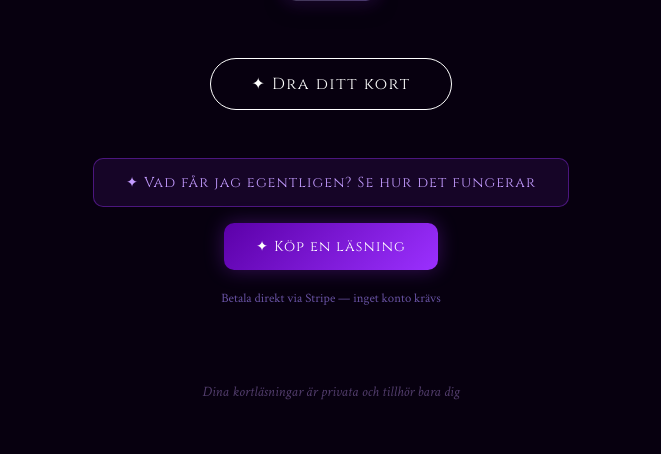
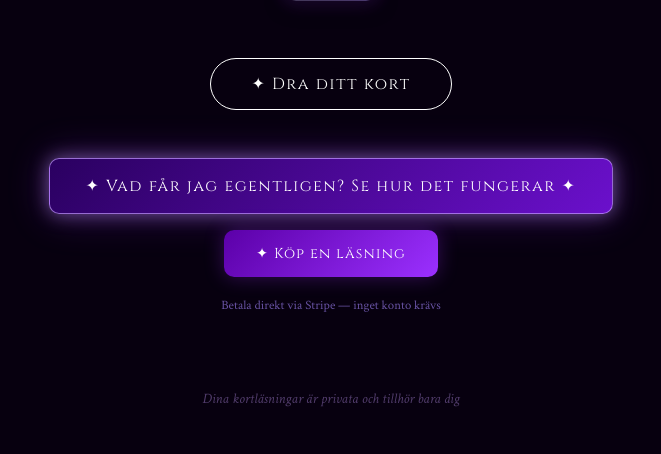
Before and after one commit to jojjan-johansson/jjuniverse, a Flask app: page /login in a window 1280 px wide. Shown: the part 891-1345 px from the top of the page, without its empty margins (309-970 px from the left). Run offline with Flask 3, Linux system fonts and the light colour scheme; the visitor is signed in with stand-in values (Sample User, id 1).

Commit message:
Gör info-knappen glödande och tydlig

```diff
--- a/templates/login.html
+++ b/templates/login.html
@@ -81,10 +81,32 @@
   </div>
 
   <!-- Info + Köpknapp -->
+  <style>
+    @keyframes glow-pulse {
+      0%, 100% { box-shadow: 0 0 18px rgba(195,155,255,0.5), 0 0 40px rgba(155,48,255,0.3); }
+      50%       { box-shadow: 0 0 30px rgba(195,155,255,0.9), 0 0 70px rgba(155,48,255,0.6); }
+    }
+    .info-glow-btn {
+      display: inline-block;
+      background: linear-gradient(135deg, #2a0060, #6b10cc);
+      color: #fff;
+      text-decoration: none;
+      border: 1px solid rgba(195,155,255,0.7);
+      border-radius: 10px;
+      padding: 16px 36px;
+      font-family: 'Cinzel', serif;
+      font-size: 1rem;
+      letter-spacing: 0.1em;
+      animation: glow-pulse 2.2s ease-in-out infinite;
+      transition: transform 0.2s;
+    }
+    .info-glow-btn:hover {
+      transform: translateY(-2px);
+      animation-duration: 0.8s;
+    }
+  </style>
   <div style="text-align:center;margin-bottom:48px;display:flex;flex-direction:column;align-items:center;gap:16px;">
-    <a href="/om-lasningen" style="display:inline-block;background:rgba(155,48,255,0.1);color:#c39bff;text-decoration:none;border:1px solid rgba(155,48,255,0.4);border-radius:10px;padding:14px 32px;font-family:'Cinzel',serif;font-size:0.9rem;letter-spacing:0.08em;transition:all 0.2s;" onmouseover="this.style.background='rgba(155,48,255,0.2)';this.style.color='#fff';this.style.borderColor='rgba(155,48,255,0.7)'" onmouseout="this.style.background='rgba(155,48,255,0.1)';this.style.color='#c39bff';this.style.borderColor='rgba(155,48,255,0.4)'">
-      ✦ Vad får jag egentligen? Se hur det fungerar
-    </a>
+    <a href="/om-lasningen" class="info-glow-btn">✦ Vad får jag egentligen? Se hur det fungerar ✦</a>
     <a href="/kop" style="display:inline-block;background:linear-gradient(135deg,#5b00a8,#9b30ff);color:#fff;text-decoration:none;border-radius:10px;padding:14px 32px;font-family:'Cinzel',serif;font-size:0.9rem;letter-spacing:0.08em;box-shadow:0 0 20px rgba(155,48,255,0.3);">
       ✦ Köp en läsning
     </a>
```
